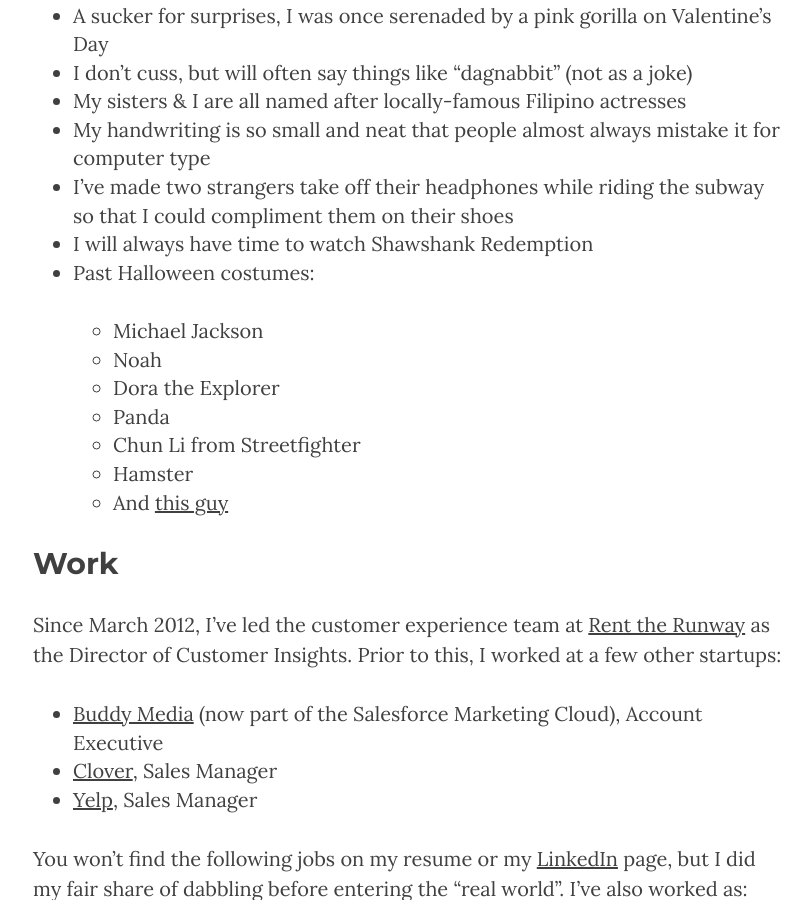
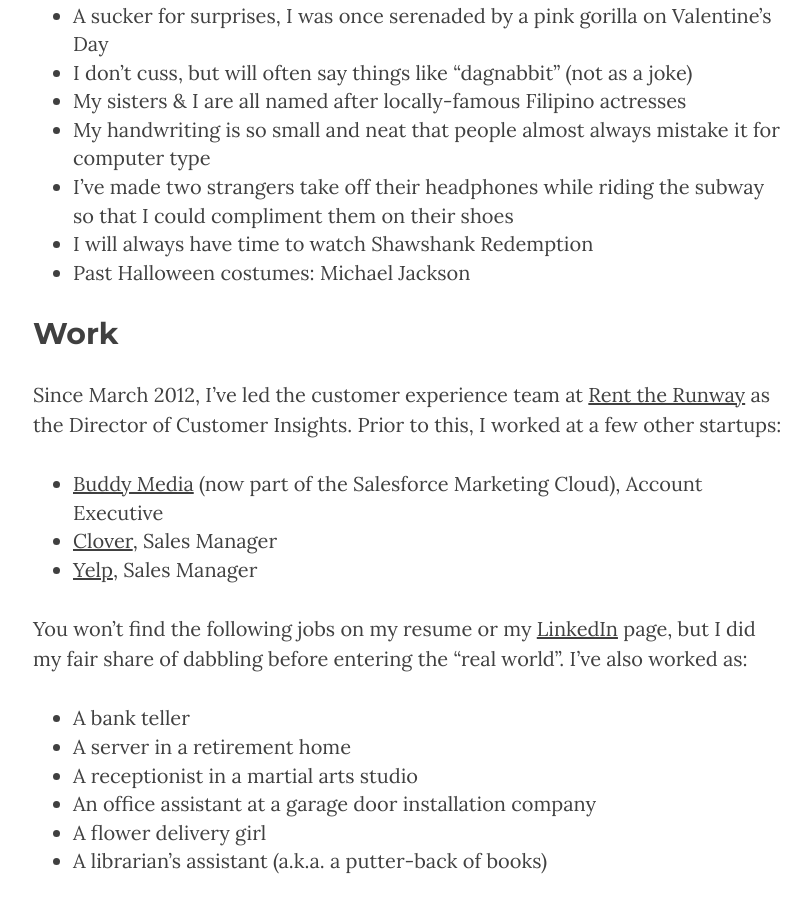
Before and after one commit to juhneece/juhneece.github.io, a Jekyll site: the page built from about.md, in a window 1280 px wide and 900 px high, scrolled down 1118 px. Shown: the whole window, without its empty margins (232-1043 px from the left). Built offline with Jekyll 4.4.1, drawn with Linux system fonts in a browser that asks for light colours; nearby versions of some CDN libraries; Markdown is read by kramdown in place of the engine named in the settings; some of the changed lines change nothing that is shown.

Commit message:
make the halloween costume thing work

```diff
--- a/about.md
+++ b/about.md
@@ -18,14 +18,7 @@
 * My handwriting is so small and neat that people almost always mistake it for computer type
 * I've made two strangers take off their headphones while riding the subway so that I could compliment them on their shoes
 * I will always have time to watch Shawshank Redemption
-* Past Halloween costumes:
-  * Michael Jackson
-  * Noah
-  * Dora the Explorer
-  * Panda
-  * Chun Li from Streetfighter
-  * Hamster
-  * And [this guy](https://www.youtube.com/watch?v=BEtIoGQxqQs)
+* Past Halloween costumes: <span id="halloween_costume" style="display:none">Michael Jackson</span>
 
 
 ## Work
--- a/public/js/page.js
+++ b/public/js/page.js
@@ -53,51 +53,36 @@
 });
 
 // dumb celebrity sighting thing
-var celeb_sightings = [
-  'Alec Baldwin',
-  'Donald Glover',
-  'Hugh Jackman',
-  'Ice-T',
-  'James Murphy',
-  'Larry King',
-  'Nicole Kidman',
-  'Olivia Wilde',
-  'Robert Pattinson',
-  'Samira Wiley'
+var halloween_costumes = [
+  'Michael Jackson',
+  'Noah',
+  'Dora the Explorer',
+  'Panda',
+  'Chun Li (Streetfighter)',
+  'Hamster',
+  'Afro Ninja'
 ];
 $(document).ready(function() {
-  function randCeleb() {
-    var celeb_sightings = [
-      'Alec Baldwin',
-      'Donald Glover',
-      'Hugh Jackman',
-      'Ice-T',
-      'James Murphy',
-      'Larry King',
-      'Nicole Kidman',
-      'Olivia Wilde',
-      'Robert Pattinson',
-      'Samira Wiley'
-    ];
-    return celeb_sightings[Math.floor(Math.random() * celeb_sightings.length)];
+  function randCostume() {
+    return halloween_costumes[Math.floor(Math.random() * halloween_costumes.length)];
   };
 
-  function replaceCeleb() {
-    span = $("#celeb_sighting");
-  celeb = randCeleb();
-  oldCeleb = span.html();
-  if (celeb == oldCeleb) {
+  function replaceCostume() {
+    span = $("#halloween_costume");
+  costume = randCostume();
+  oldCostume = span.html();
+  if (costume == oldCostume) {
     return;
   }
   duration = 500;
   span.fadeOut(duration, function() {
-    span.html(celeb);
+    span.html(costume);
     span.fadeIn(duration);
   });
   };
 
-  replaceCeleb();
-  var derp = setInterval(replaceCeleb, 5000);
+  replaceCostume();
+  var derp = setInterval(replaceCostume, 5000);
 });
 
 // google map
```
